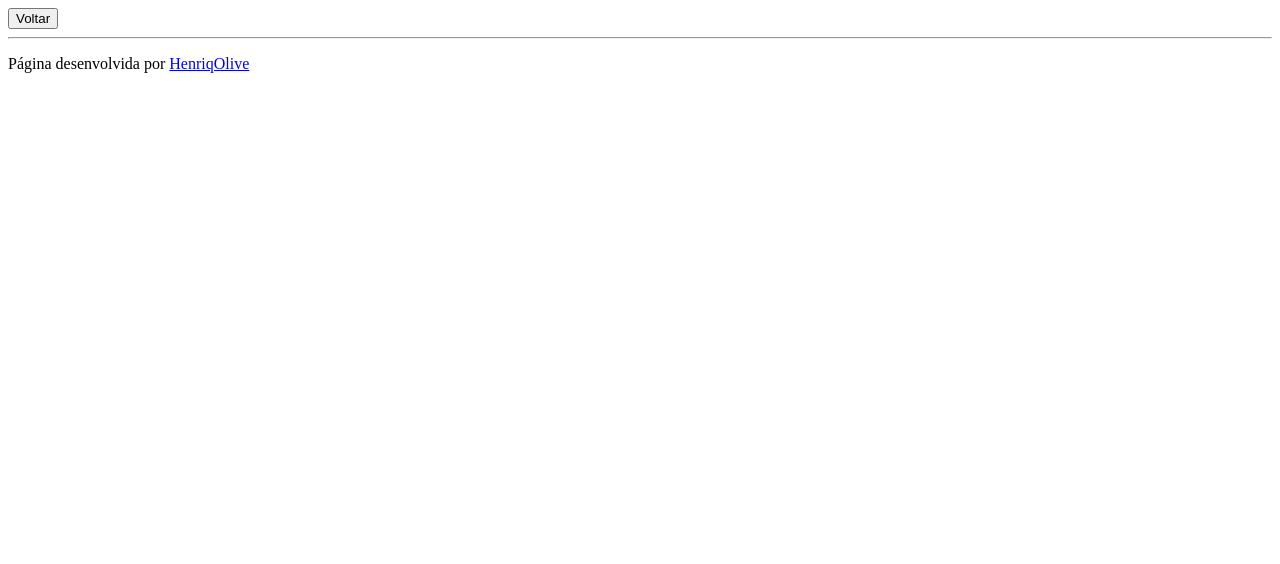
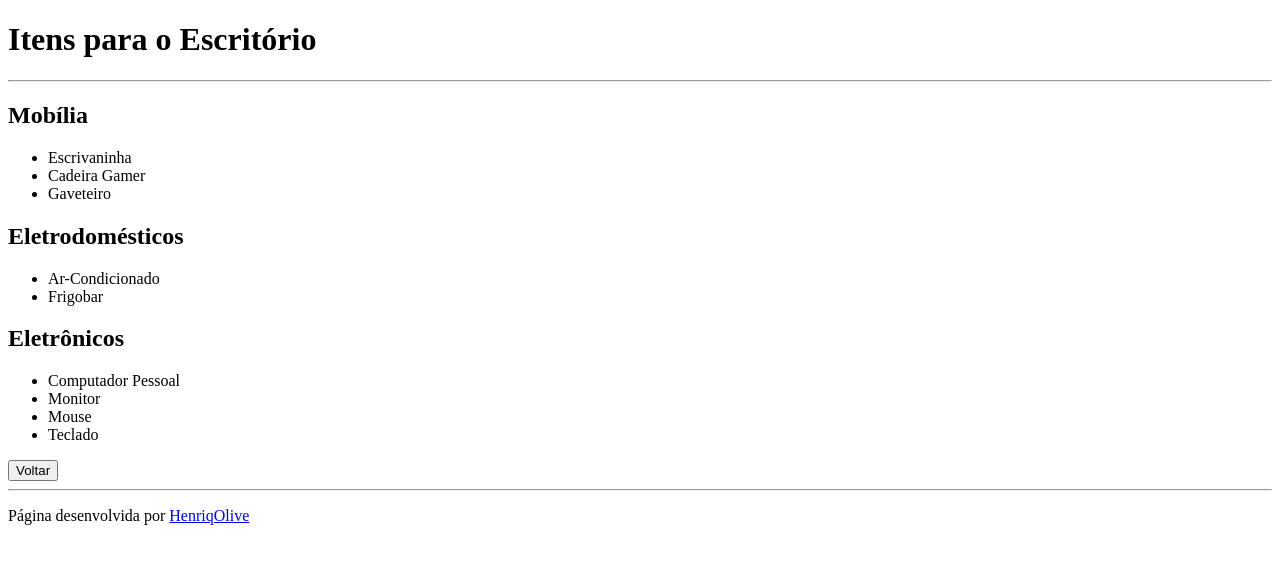
Before and after one commit to HenriqOlive/XDES03-ProgWeb-Ex01.1, a plain HTML site: page office.html in a window 1280 px wide. Drawn offline with Linux system fonts and the light colour scheme.

Commit message:
finalizando office.html

```diff
--- a/office.html
+++ b/office.html
@@ -6,10 +6,29 @@
     <title>Página do escritório</title>
 </head>
 <body>
+    <h1>Itens para o Escritório</h1>
+    <hr>
 
+    <h2>Mobília</h2>
+    <ul>
+        <li>Escrivaninha</li>
+        <li>Cadeira Gamer</li>
+        <li>Gaveteiro</li>
+    </ul>
 
+    <h2>Eletrodomésticos</h2>
+    <ul>
+        <li>Ar-Condicionado</li>
+        <li>Frigobar</li>
+    </ul>
 
-
+    <h2>Eletrônicos</h2>
+    <ul>
+        <li>Computador Pessoal</li>
+        <li>Monitor</li>
+        <li>Mouse</li>
+        <li>Teclado</li>
+    </ul>
 
     <a href="index.html">
         <button>Voltar</button>
```
